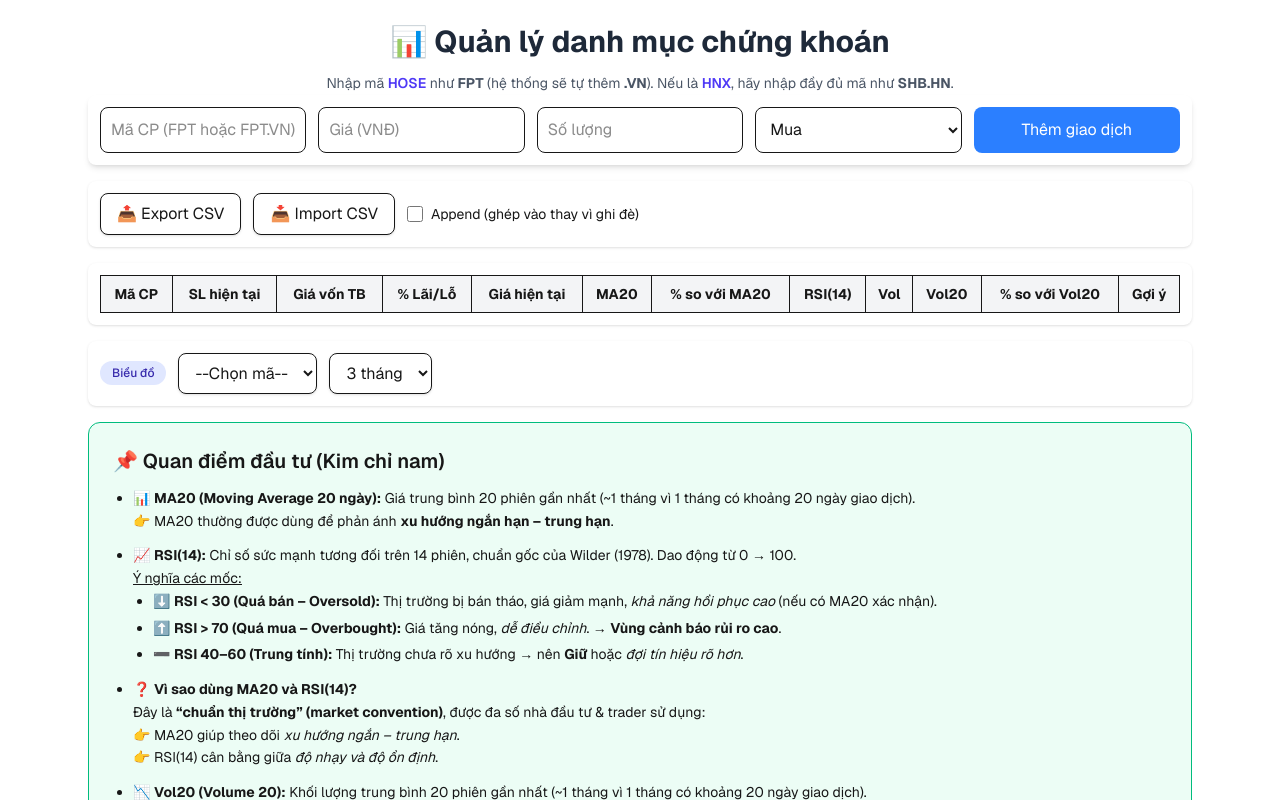
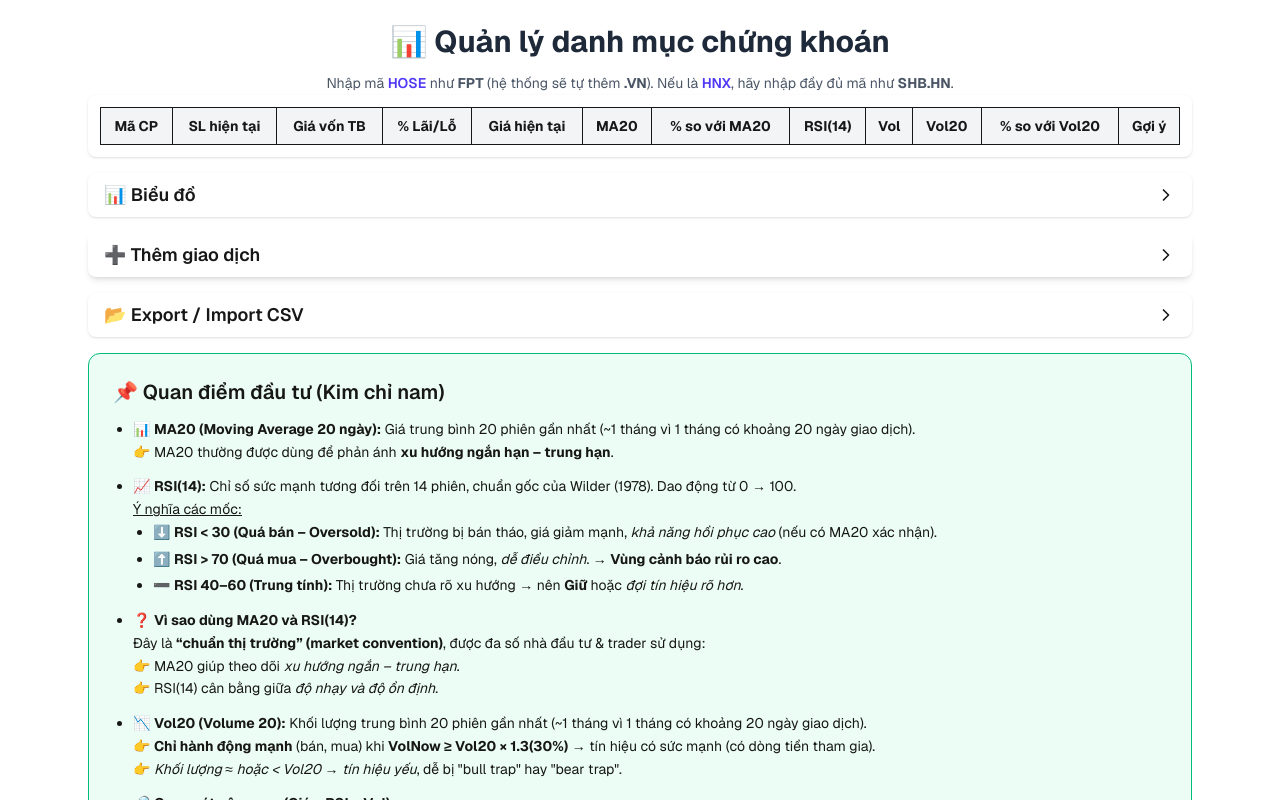
Before and after one commit to viet-lam/stock-portfolio, a Next.js app: page / in a window 1280 px wide. Shown: the top 800 px of the page. Built offline with nearby package versions, Linux system fonts and the light colour scheme.

Commit message:
UP UI/UX

```diff
--- a/package.json
+++ b/package.json
@@ -10,6 +10,7 @@
   },
   "dependencies": {
     "chart.js": "^4.5.0",
+    "framer-motion": "^12.23.12",
     "lucide-react": "^0.542.0",
     "next": "15.5.2",
     "react": "19.1.0",
--- /dev/null
+++ b/src/app/components/ChartSection.tsx
@@ -0,0 +1,92 @@
+import { useState } from "react";
+import { ChevronDown, ChevronRight } from "lucide-react";
+import { motion, AnimatePresence } from "framer-motion";
+import StockChart from "./StockChart";
+
+export default function ChartSection({
+  trades,
+  selectedTicker,
+  setSelectedTicker,
+  range,
+  setRange,
+}: {
+  trades: { ticker: string }[];
+  selectedTicker: string | null;
+  setSelectedTicker: (t: string) => void;
+  range: string;
+  setRange: (r: string) => void;
+}) {
+  const [isOpen, setIsOpen] = useState(false);
+
+  return (
+    <div className="mt-4 bg-white shadow rounded-lg overflow-hidden">
+      {/* Header toggle */}
+      <button
+        onClick={() => setIsOpen(!isOpen)}
+        className="w-full flex items-center justify-between px-4 py-2 text-left text-lg font-semibold hover:bg-gray-100"
+      >
+        <span>📊 Biểu đồ</span>
+        {isOpen ? <ChevronDown size={20} /> : <ChevronRight size={20} />}
+      </button>
+
+      {/* Nội dung có animation */}
+      <AnimatePresence initial={false}>
+        {isOpen && (
+          <motion.div
+            key="chart-section"
+            initial={{ height: 0, opacity: 0 }}
+            animate={{ height: "auto", opacity: 1 }}
+            exit={{ height: 0, opacity: 0 }}
+            transition={{ duration: 0.3, ease: "easeInOut" }}
+            className="flex flex-wrap items-center gap-3 p-3 bg-white"
+          >
+            {/* Badge */}
+            {/* <span className="bg-indigo-100 text-indigo-800 px-3 py-1 rounded-full text-xs font-medium">
+              Biểu đồ
+            </span> */}
+
+            {/* Select ticker */}
+            <select
+              value={selectedTicker || ""}
+              onChange={(e) => setSelectedTicker(e.target.value)}
+              className="px-3 py-2 border rounded-lg shadow-sm focus:outline-none focus:ring-2 focus:ring-indigo-300 hover:border-indigo-400 transition w-full sm:w-auto"
+            >
+              <option value="">--Chọn mã--</option>
+              {Array.from(new Set(trades.map((t) => t.ticker))).map((t) => (
+                <option key={t}>{t}</option>
+              ))}
+            </select>
+
+            {/* Select range */}
+            <select
+              value={range}
+              onChange={(e) => setRange(e.target.value)}
+              className="px-3 py-2 border rounded-lg shadow-sm focus:outline-none focus:ring-2 focus:ring-indigo-300 hover:border-indigo-400 transition w-full sm:w-auto"
+            >
+              <option value="3mo">3 tháng</option>
+              <option value="6mo">6 tháng</option>
+              <option value="1y">1 năm</option>
+              <option value="2y">2 năm</option>
+            </select>
+          </motion.div>
+        )}
+
+        {/* Chart chỉ hiển thị khi mở và có ticker */}
+
+        {isOpen && selectedTicker && (
+          //   <motion.div
+          //     key="stock-chart"
+          //     initial={{ height: 0, opacity: 0 }}
+          //     animate={{ height: "auto", opacity: 1 }}
+          //     exit={{ height: 0, opacity: 0 }}
+          //     transition={{ duration: 0.3, ease: "easeInOut" }}
+          //   >
+          //     <StockChart ticker={selectedTicker} range={range} />
+          //   </motion.div>
+
+          <StockChart ticker={selectedTicker} range={range} />
+        )}
+      </AnimatePresence>
+    </div>
+  );
+}
--- a/src/app/components/ExportImport.tsx
+++ b/src/app/components/ExportImport.tsx
@@ -1,7 +1,8 @@
-/* eslint-disable @typescript-eslint/no-explicit-any */
 "use client";
 
 import React, { useRef, useState } from "react";
+import { ChevronDown, ChevronRight } from "lucide-react";
+import { motion, AnimatePresence } from "framer-motion";
 
 type Trade = {
   ticker: string;
@@ -20,6 +21,7 @@ export default function ExportImport({
 }) {
   const fileRef = useRef<HTMLInputElement>(null);
   const [append, setAppend] = useState(false);
+  const [isOpen, setIsOpen] = useState(false); // trạng thái thu/mở
 
   const exportCSV = () => {
     if (!trades || trades.length === 0) {
@@ -30,7 +32,6 @@ export default function ExportImport({
     const rows = trades.map((t) =>
       [
         t.ticker,
-        // đảm bảo ghi number đúng định dạng
         Number(t.price).toString(),
         Number(t.qty).toString(),
         t.type,
@@ -56,20 +57,19 @@ export default function ExportImport({
   const handleFileChange = async (e: React.ChangeEvent<HTMLInputElement>) => {
     const file = e.target.files?.[0];
     if (!file) return;
-
     try {
       const text = await file.text();
       const lines = text
         .split(/\r?\n/)
         .map((l) => l.trim())
         .filter((l) => l.length > 0);
+
       if (lines.length <= 1) {
         alert("File CSV không có dữ liệu (chỉ header hoặc rỗng).");
         e.currentTarget.value = "";
         return;
       }
 
-      // header có thể có BOM
       const rawHeader = lines[0].replace(/^\uFEFF/, "");
       const cols = rawHeader.split(",").map((c) => c.trim().toLowerCase());
 
@@ -81,7 +81,6 @@ export default function ExportImport({
           cols.forEach((col, idx) => {
             obj[col] = parts[idx] !== undefined ? parts[idx].trim() : "";
           });
-          // Basic validation: cần ticker + qty + price
           if (!obj.ticker) return null;
           const t: Trade = {
             ticker: String(obj.ticker).toUpperCase(),
@@ -100,7 +99,6 @@ export default function ExportImport({
         return;
       }
 
-      // nếu không append và đang có data thì confirm trước khi ghi đè
       if (!append && trades.length > 0) {
         const ok = confirm(
           `Bạn đang thay thế ${trades.length} giao dịch hiện tại bằng ${parsed.length} giao dịch từ file. Tiếp tục?`
@@ -122,8 +120,27 @@ export default function ExportImport({
   };
 
   return (
-    <>
-      <div className="mt-4 flex flex-wrap items-center gap-3 p-3 bg-white shadow rounded-lg">
+    <div className="mt-4 bg-white shadow rounded-lg overflow-hidden">
+      {/* Header thu/mở */}
+      <button
+        onClick={() => setIsOpen(!isOpen)}
+        className="w-full flex items-center justify-between px-4 py-2 text-left text-lg font-semibold hover:bg-gray-100"
+      >
+        <span>📂 Export / Import CSV</span>
+        {isOpen ? <ChevronDown size={20} /> : <ChevronRight size={20} />}
+      </button>
+
+      {/* Nội dung có animation */}
+      <AnimatePresence initial={false}>
+        {isOpen && (
+          <motion.div
+            key="export-import"
+            initial={{ height: 0, opacity: 0 }}
+            animate={{ height: "auto", opacity: 1 }}
+            exit={{ height: 0, opacity: 0 }}
+            transition={{ duration: 0.3, ease: "easeInOut" }}
+            className="flex flex-wrap items-center gap-3 p-3 bg-white"
+          >
             {/* Export CSV */}
             <button
               type="button"
@@ -159,9 +176,13 @@ export default function ExportImport({
                 onChange={(e) => setAppend(e.target.checked)}
                 className="h-4 w-4"
               />
-          <span className="select-none">Append (ghép vào thay vì ghi đè)</span>
+              <span className="select-none">
+                Append (ghép vào thay vì ghi đè)
+              </span>
             </label>
+          </motion.div>
+        )}
+      </AnimatePresence>
     </div>
-    </>
   );
 }
--- a/src/app/components/TradeForm.tsx
+++ b/src/app/components/TradeForm.tsx
@@ -1,12 +1,16 @@
 /* eslint-disable @typescript-eslint/no-explicit-any */
 "use client";
 import { useState } from "react";
+import { ChevronDown, ChevronRight } from "lucide-react"; // icon đẹp (có thể bỏ nếu không cần)
+import { motion, AnimatePresence } from "framer-motion";
 
 export default function TradeForm({ trades, setTrades }: any) {
   const [ticker, setTicker] = useState("");
   const [price, setPrice] = useState("");
   const [qty, setQty] = useState("");
   const [type, setType] = useState("Mua");
+  const [isOpen, setIsOpen] = useState(false);
+  const toggleForm = () => setIsOpen(!isOpen);
 
   function normalizeTicker(input: string) {
     const t = input.toUpperCase();
@@ -32,7 +36,25 @@ export default function TradeForm({ trades, setTrades }: any) {
 
   return (
     <>
-      <form
+      <div className="mt-4 bg-white shadow-md rounded-lg overflow-hidden">
+        {/* Header thu/mở */}
+        <button
+          onClick={toggleForm}
+          className="w-full flex items-center justify-between px-4 py-2 text-left text-lg font-semibold hover:bg-gray-100"
+        >
+          <span>➕ Thêm giao dịch</span>
+          {isOpen ? <ChevronDown size={20} /> : <ChevronRight size={20} />}
+        </button>
+
+        {/* Nội dung form (có animation) */}
+        <AnimatePresence initial={false}>
+          {isOpen && (
+            <motion.form
+              key="trade-form"
+              initial={{ height: 0, opacity: 0 }}
+              animate={{ height: "auto", opacity: 1 }}
+              exit={{ height: 0, opacity: 0 }}
+              transition={{ duration: 0.3, ease: "easeInOut" }}
               onSubmit={addTrade}
               className="grid grid-cols-1 sm:grid-cols-2 md:grid-cols-3 lg:grid-cols-5 gap-3 p-3 bg-white shadow-md rounded-lg"
             >
@@ -74,7 +96,10 @@ export default function TradeForm({ trades, setTrades }: any) {
               >
                 Thêm giao dịch
               </button>
-      </form>
+            </motion.form>
+          )}
+        </AnimatePresence>
+      </div>
     </>
   );
 }
--- a/src/app/page.tsx
+++ b/src/app/page.tsx
@@ -8,6 +8,7 @@ import PortfolioTable from "./components/PortfolioTable";
 import StockChart from "./components/StockChart";
 import ExportImport from "./components/ExportImport";
 import InvestmentNote from "./components/InvestmentNote";
+import ChartSection from "./components/ChartSection";
 
 export default function Home() {
   const [trades, setTrades] = useState<any[]>([]);
@@ -40,14 +41,8 @@ export default function Home() {
         đủ mã như <b>SHB.HN</b>.
       </p>
 
-      {/* Thêm cổ */}
-      <TradeForm trades={trades} setTrades={setTrades} />
-
-      {/* Export / Import */}
-      <ExportImport trades={trades} setTrades={setTrades} />
-
       {/* Bảng */}
-      <div className="mt-4 p-3 bg-white shadow rounded-lg">
+      <div className="p-3 bg-white shadow rounded-lg">
         <PortfolioTable
           trades={trades}
           setSelectedTicker={setSelectedTicker}
@@ -55,39 +50,20 @@ export default function Home() {
         />
       </div>
 
-      {/* Chart */}
-      <div className="flex flex-wrap items-center gap-3 mt-4 p-3 bg-white shadow rounded-lg">
-        {/* Badge */}
-        <span className="bg-indigo-100 text-indigo-800 px-3 py-1 rounded-full text-xs font-medium">
-          Biểu đồ
-        </span>
+      {/* Chart Section */}
+      <ChartSection
+        trades={trades}
+        selectedTicker={selectedTicker}
+        setSelectedTicker={setSelectedTicker}
+        range={range}
+        setRange={setRange}
+      />
 
-        {/* Select ticker */}
-        <select
-          value={selectedTicker || ""}
-          onChange={(e) => setSelectedTicker(e.target.value)}
-          className="px-3 py-2 border rounded-lg shadow-sm focus:outline-none focus:ring-2 focus:ring-indigo-300 hover:border-indigo-400 transition w-full sm:w-auto"
-        >
-          <option value="">--Chọn mã--</option>
-          {Array.from(new Set(trades.map((t) => t.ticker))).map((t) => (
-            <option key={t}>{t}</option>
-          ))}
-        </select>
+      {/* Thêm cổ */}
+      <TradeForm trades={trades} setTrades={setTrades} />
 
-        {/* Select range */}
-        <select
-          value={range}
-          onChange={(e) => setRange(e.target.value)}
-          className="px-3 py-2 border rounded-lg shadow-sm focus:outline-none focus:ring-2 focus:ring-indigo-300 hover:border-indigo-400 transition w-full sm:w-auto"
-        >
-          <option value="3mo">3 tháng</option>
-          <option value="6mo">6 tháng</option>
-          <option value="1y">1 năm</option>
-          <option value="2y">2 năm</option>
-        </select>
-      </div>
-
-      {selectedTicker && <StockChart ticker={selectedTicker} range={range} />}
+      {/* Export / Import */}
+      <ExportImport trades={trades} setTrades={setTrades} />
 
       <InvestmentNote />
     </main>
```
Also changed, not shown: src/app/components/PortfolioTable.tsx (+40 -5 lines), 1 other file (tests, documents, lock files or other folders). Lines whose indentation alone changed are shown as unchanged.
